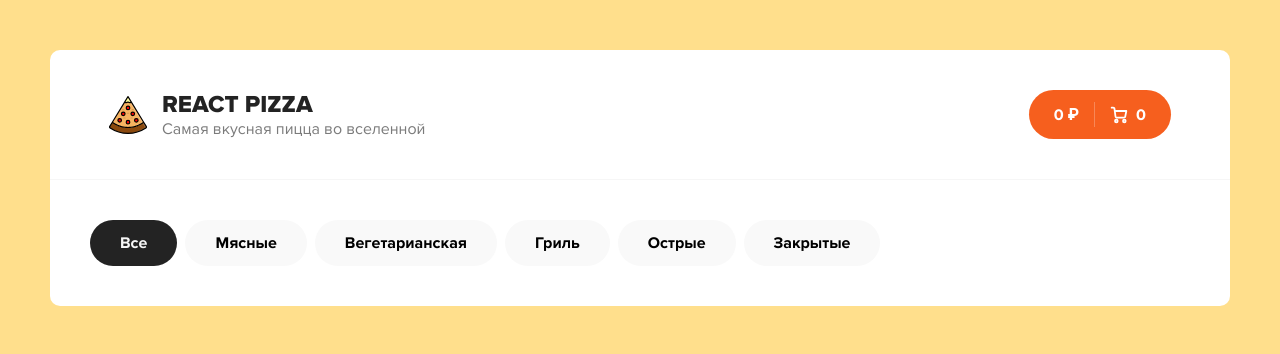
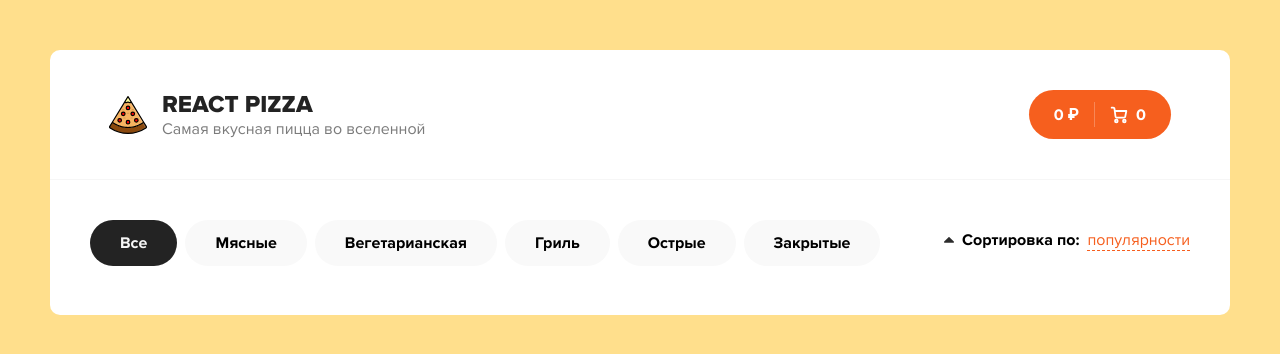
Before and after one commit to famovkin/react-pizza, a React (Create React App) app: page / in a window 1280 px wide. Shown: the top 354 px of the page. Built offline with nearby package versions, Linux system fonts and the light colour scheme.

Commit message:
feat: сверстать компонент SortPopup

```diff
--- a/src/App.js
+++ b/src/App.js
@@ -1,4 +1,4 @@
-import { Header, Categories } from "./components";
+import { Header, Categories, SortPopup } from "./components";
 
 function App() {
   return (
@@ -9,6 +9,7 @@ function App() {
           <Categories
             items={["Мясные", "Вегетарианская", "Гриль", "Острые", "Закрытые"]}
           />
+          <SortPopup items={["популярности", "цене", "алфавиту"]} />
         </div>
       </div>
     </div>
--- a/src/components/Categories.jsx
+++ b/src/components/Categories.jsx
@@ -2,6 +2,8 @@ import React, { useState } from "react";
 
 function Cateroties({ items }) {
   const [activeCategory, setActiveCategory] = useState(null);
+
+  const onClickCategory = (index) => setActiveCategory(index);
 
   return (
     <div className="categories">
@@ -16,7 +18,7 @@ function Cateroties({ items }) {
           return (
             <li
               className={activeCategory === index ? "active" : ""}
-              onClick={() => setActiveCategory(index)}
+              onClick={() => onClickCategory(index)}
               key={`${item}${index}`}
             >
               {item}
--- /dev/null
+++ b/src/components/SortPopup.jsx
@@ -0,0 +1,67 @@
+import React, { useState, useEffect, useRef } from "react";
+
+function SortPopup({ items }) {
+  const [isPopupOpened, setIsPopupOpened] = useState(false);
+  const [activeSort, setActiveSort] = useState(0);
+  const sortRef = useRef();
+  const activeLabel = items[activeSort];
+
+  const onClickSort = (index) => {
+    setActiveSort(index);
+    setIsPopupOpened(false);
+  };
+
+  const togglePopup = () => setIsPopupOpened(!isPopupOpened);
+  const handleOutsideClick = (e) => {
+    if (!e.path.includes(sortRef.current)) {
+      setIsPopupOpened(false);
+    }
+  };
+
+  useEffect(() => {
+    document.body.addEventListener("click", handleOutsideClick);
+
+    return () => {
+      document.body.removeEventListener("click", handleOutsideClick);
+    };
+  }, []);
+
+  return (
+    <div ref={sortRef} className="sort">
+      <div className="sort__label">
+        <svg
+          className={isPopupOpened ? "rotated" : ""}
+          width="10"
+          height="6"
+          viewBox="0 0 10 6"
+          fill="none"
+          xmlns="http://www.w3.org/2000/svg"
+        >
+          <path
+            d="M10 5C10 5.16927 9.93815 5.31576 9.81445 5.43945C9.69075 5.56315 9.54427 5.625 9.375 5.625H0.625C0.455729 5.625 0.309245 5.56315 0.185547 5.43945C0.061849 5.31576 0 5.16927 0 5C0 4.83073 0.061849 4.68424 0.185547 4.56055L4.56055 0.185547C4.68424 0.061849 4.83073 0 5 0C5.16927 0 5.31576 0.061849 5.43945 0.185547L9.81445 4.56055C9.93815 4.68424 10 4.83073 10 5Z"
+            fill="#2C2C2C"
+          />
+        </svg>
+        <b>Сортировка по:</b>
+        <span onClick={togglePopup}>{activeLabel}</span>
+      </div>
+      {isPopupOpened && (
+        <ul className="sort__popup">
+          {items.map((item, index) => {
+            return (
+              <li
+                className={activeSort === index ? "active" : ""}
+                onClick={() => onClickSort(index)}
+                key={`${item}${index}`}
+              >
+                {item}
+              </li>
+            );
+          })}
+        </ul>
+      )}
+    </div>
+  );
+}
+
+export default SortPopup;
--- a/src/components/index.js
+++ b/src/components/index.js
@@ -1,5 +1,6 @@
 import Button from "./Button";
 import Header from "./Header";
 import Categories from "./Categories";
+import SortPopup from "./SortPopup";
 
-export { Button, Header, Categories }
+export { Button, Header, Categories, SortPopup };
--- a/src/scss/app.scss
+++ b/src/scss/app.scss
@@ -43,5 +43,6 @@ body {
 
   &__sort {
     display: flex;
+    align-items: center;
   }
 }
--- a/src/scss/components/_all.scss
+++ b/src/scss/components/_all.scss
@@ -1,3 +1,4 @@
 @import "./header";
 @import "./button";
 @import "./categories";
+@import "./sort";
--- a/src/scss/components/_categories.scss
+++ b/src/scss/components/_categories.scss
@@ -2,7 +2,12 @@
 
 .categories {
   display: flex;
+  flex: 1;
+  max-width: 80%;
+  overflow: auto;
   gap: 8px;
+  margin-right: 20px;
+  padding-bottom: 9px;
 
   li {
     background-color: #f9f9f9;
--- /dev/null
+++ b/src/scss/components/_sort.scss
@@ -0,0 +1,53 @@
+@import "../variables";
+
+.sort {
+  position: relative;
+  &__label {
+    display: flex;
+    align-items: center;
+    gap: 8px;
+    margin-bottom: 15px;
+
+    svg {
+      transform: rotate(0deg);
+      transition: transform 0.15s ease-out;
+
+      &.rotated {
+        transform: rotate(180deg);
+      }
+    }
+
+    span {
+      color: $orange;
+      border-bottom: 1px dashed $orange;
+      cursor: pointer;
+    }
+  }
+
+  &__popup {
+    background-color: #fff;
+    position: absolute;
+    right: 0;
+    border-radius: 10px;
+    padding: 10px 0;
+
+    box-shadow: 0px 5px 15px rgba(0, 0, 0, 0.09);
+    // overflow: hidden;
+    width: 160px;
+
+    li {
+      padding: 12px 20px;
+      cursor: pointer;
+
+      &.active,
+      &:hover {
+        background: rgba(254, 95, 30, 0.05);
+      }
+
+      &.active {
+        font-weight: 700;
+        color: $orange;
+      }
+    }
+  }
+}
```
